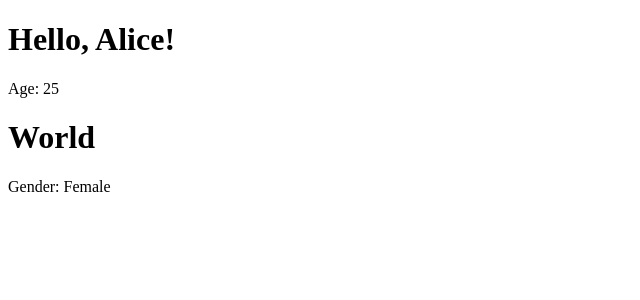
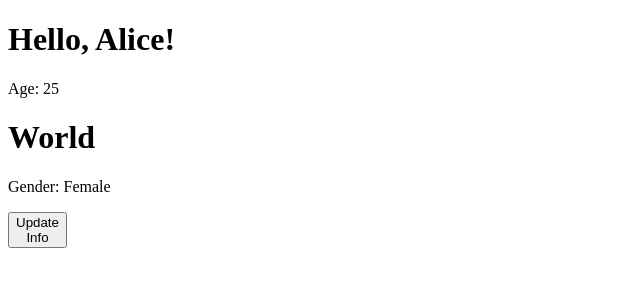
Before and after one commit to SafeWinter/react18-complete, a React (Create React App) app in the folder P1_Introduction/Ch1_react_core/S4P04_comp_state_data_transfer/code/diy/my-app/: page / in a window 1280 px wide. Shown: the top 300 px of the page, without its empty margins (0-640 px from the left). Built offline with nearby package versions, Linux system fonts and the light colour scheme.

Commit message:
test: props.children via Button comp

```diff
--- a/P1_Introduction/Ch1_react_core/S4P04_comp_state_data_transfer/code/diy/my-app/src/App.js
+++ b/P1_Introduction/Ch1_react_core/S4P04_comp_state_data_transfer/code/diy/my-app/src/App.js
@@ -1,6 +1,7 @@
 import React from 'react';
 import Hello from './component/Hello';
 import World from './component/World';
+import Button from './component/Button';
 
 class App extends React.Component {
 
@@ -15,6 +16,10 @@ class App extends React.Component {
       <>
         <Hello stuInfo={this.state} />
         <World stuInfo={this.state} />
+        <Button onClick={() => this.setState({ name: 'Bob', age: 20, gender: 'Male' })}>
+          <div>Update</div>
+          <div>Info</div>
+        </Button>
       </>
     )
   }
--- /dev/null
+++ b/P1_Introduction/Ch1_react_core/S4P04_comp_state_data_transfer/code/diy/my-app/src/component/Button.jsx
@@ -0,0 +1,7 @@
+function Button(props) {
+  return <>
+    <button onClick={props.onClick}>{props.children}</button>
+  </>;
+}
+
+export default Button;
```
Also changed, not shown: 1 other file (tests, documents, lock files or other folders).
